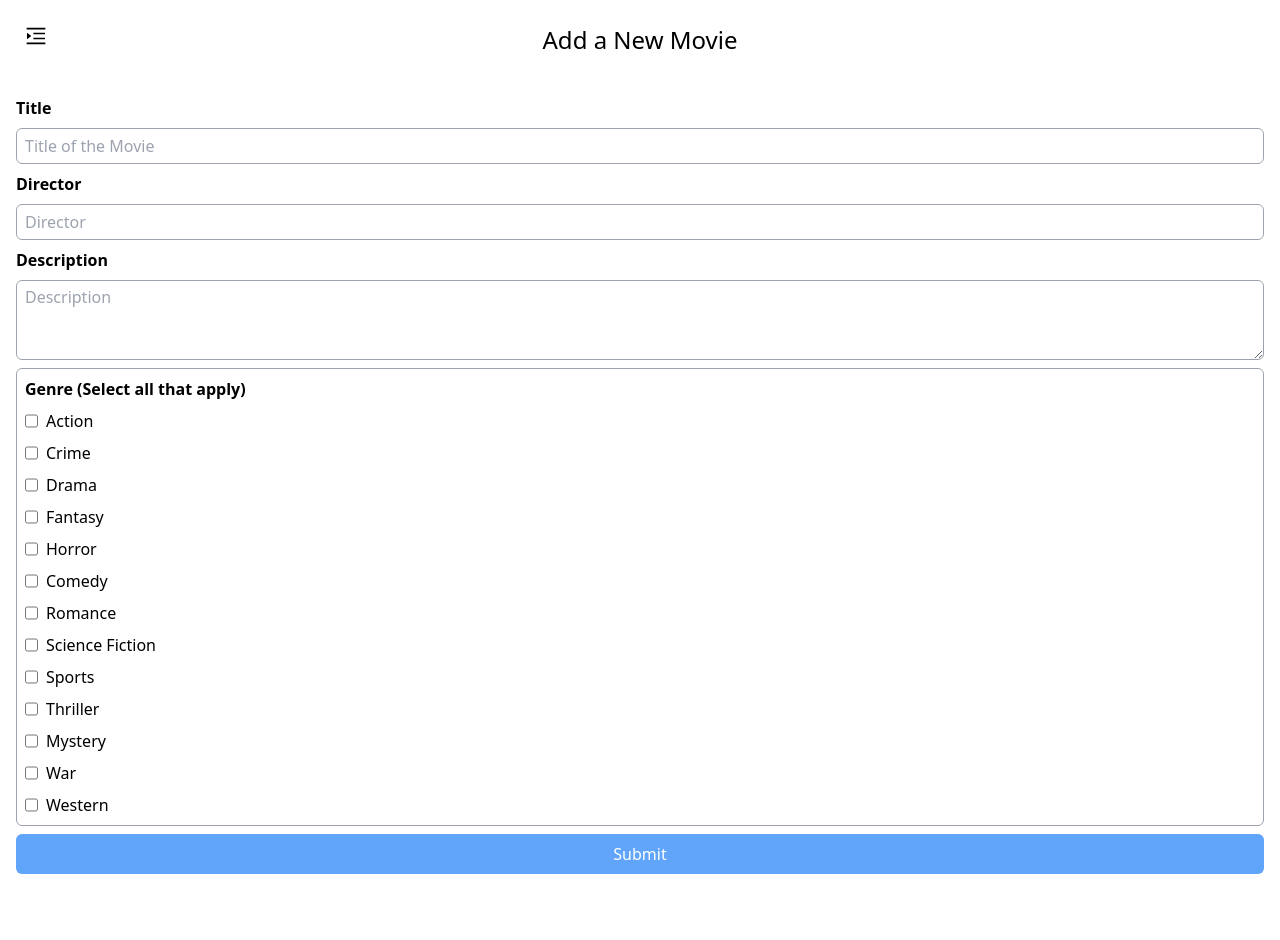
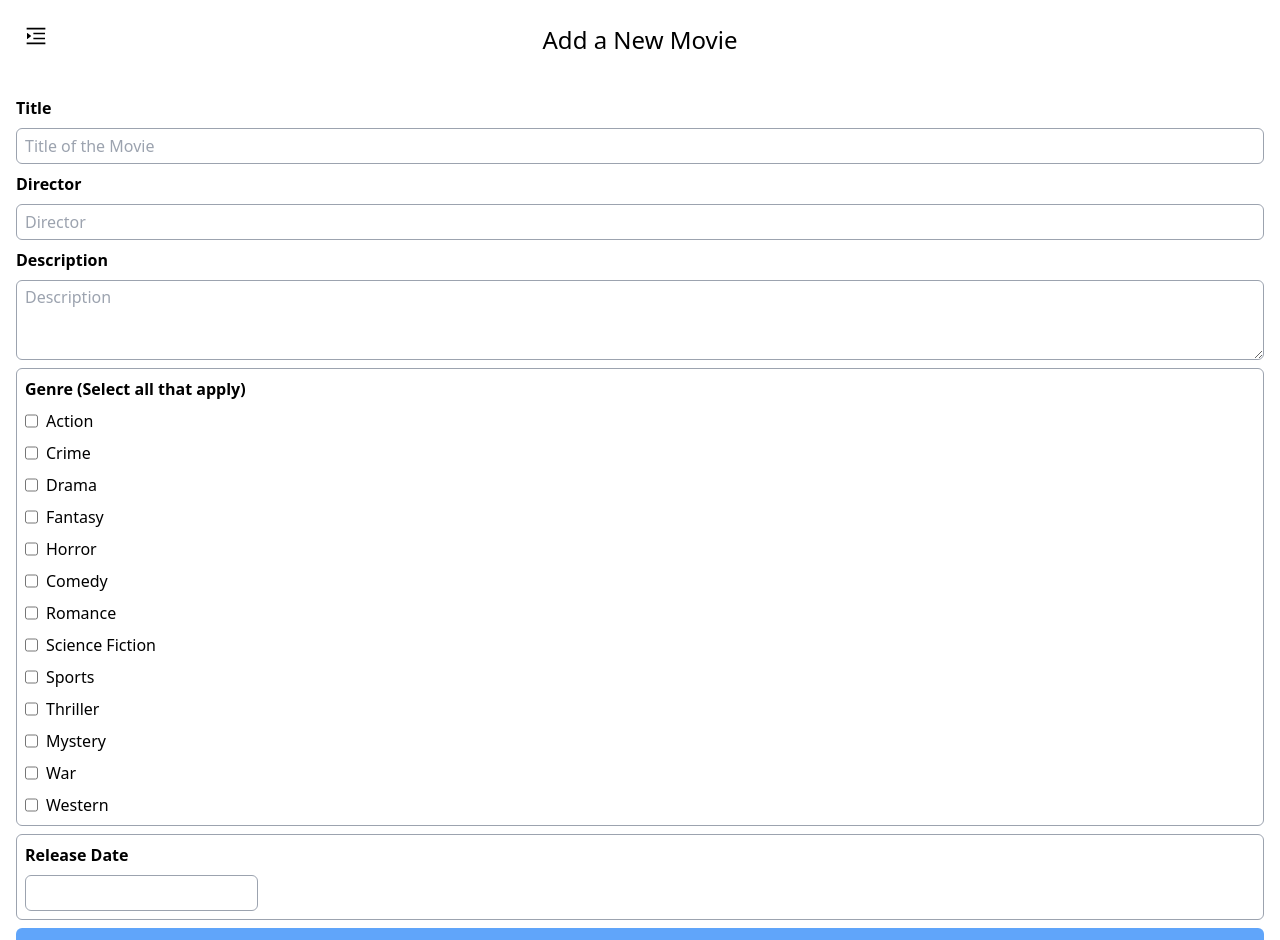
Before and after one commit to heyyayesh/box-office, a React (Create React App) app in the folder client/: page /movies/add in a window 1280 px wide. Shown: the top 940 px of the page. Before the commit the page ends 890 px from the top, so only its background shows below. Built offline with nearby package versions, Linux system fonts and the light colour scheme; the HTML template or start-up script is replaced by a standard one.

Commit message:
Add Datepicker for release date

```diff
--- a/client/package.json
+++ b/client/package.json
@@ -9,6 +9,7 @@
     "date-fns": "^2.29.3",
     "formik": "^2.2.9",
     "react": "^18.2.0",
+    "react-datepicker": "^4.8.0",
     "react-dom": "^18.2.0",
     "react-icons": "^4.4.0",
     "react-router-dom": "^6.3.0",
--- a/client/src/components/AddMovie.jsx
+++ b/client/src/components/AddMovie.jsx
@@ -27,6 +27,7 @@ const AddMovie = () => {
     director: '',
     description: '',
     genre: [],
+    releaseDate: null,
   };
 
   // Validation schema for form inputs
@@ -35,6 +36,7 @@ const AddMovie = () => {
     director: Yup.string().required('Required Field!'),
     description: Yup.string(),
     genre: Yup.array(),
+    releaseDate: Yup.date().required('Required Field!').nullable(),
   });
 
   // Submit handler for the form
@@ -52,24 +54,31 @@ const AddMovie = () => {
         onSubmit={onSubmit}
       >
         <Form className='flex flex-col gap-2'>
+          {/* Movie Title */}
           <FormController
             control='input'
             name='title'
             placeholder='Title of the Movie'
             label='Title'
           />
+
+          {/* Movie Director */}
           <FormController
             control='input'
             name='director'
             placeholder='Director'
             label='Director'
           />
+
+          {/* Movie Description */}
           <FormController
             control='textarea'
             name='description'
             placeholder='Description'
             label='Description'
           />
+
+          {/* Movie Genre(s) */}
           <FormController
             control='checkboxgroup'
             name='genre'
@@ -77,6 +86,15 @@ const AddMovie = () => {
             options={genreOptions}
           />
 
+          {/* Movie Release Date */}
+          <FormController
+            control='datepicker'
+            name='releaseDate'
+            placeholder='Release date'
+            label='Release Date'
+          />
+
+          {/* Submit Button */}
           <button
             type='submit'
             className='bg-blue-400 p-2 rounded-md text-white'
--- /dev/null
+++ b/client/src/components/form-controls/DatePicker.jsx
@@ -0,0 +1,32 @@
+import React from 'react';
+import DateView from 'react-datepicker';
+import { Field, ErrorMessage } from 'formik';
+import 'react-datepicker/dist/react-datepicker.css';
+
+const DatePicker = ({ label, name, placeholder, ...rest }) => {
+  return (
+    <div className='flex flex-col gap-2 border border-gray-400 rounded-md p-2'>
+      <label className='font-semibold'>{label}</label>
+      <Field name={name}>
+        {({ form, field }) => {
+          //   const { setFieldValue } = form;
+          //   const { value } = field;
+          return (
+            <DateView
+              id={name}
+              {...field}
+              {...rest}
+              selected={field.value}
+              onChange={val => form.setFieldValue(name, val)}
+              className='border border-gray-400 rounded-md indent-2 grid place-center h-9'
+              placeholder={placeholder}
+            />
+          );
+        }}
+      </Field>
+      <ErrorMessage name={name} component='div' className='text-red-400' />
+    </div>
+  );
+};
+
+export default DatePicker;
--- a/client/src/components/form-controls/FormController.jsx
+++ b/client/src/components/form-controls/FormController.jsx
@@ -1,5 +1,6 @@
 import React from 'react';
 import CheckboxGroup from './CheckboxGroup';
+import DatePicker from './DatePicker';
 import Input from './Input';
 import Textarea from './Textarea';
 
@@ -11,6 +12,8 @@ const FormController = ({ control, ...rest }) => {
       return <Textarea {...rest} />;
     case 'checkboxgroup':
       return <CheckboxGroup {...rest} />;
+    case 'datepicker':
+      return <DatePicker {...rest} />;
     default:
       return null;
   }
```
Also changed, not shown: 1 other file (tests, documents, lock files or other folders).
